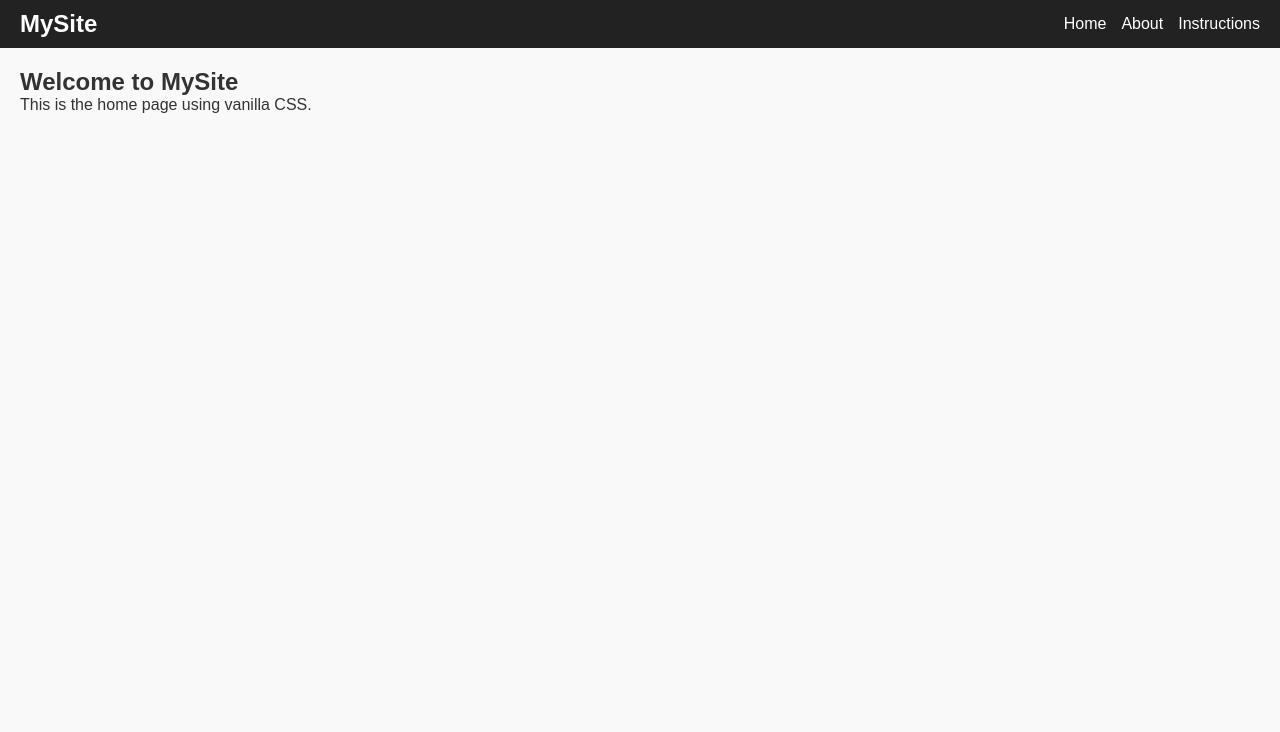
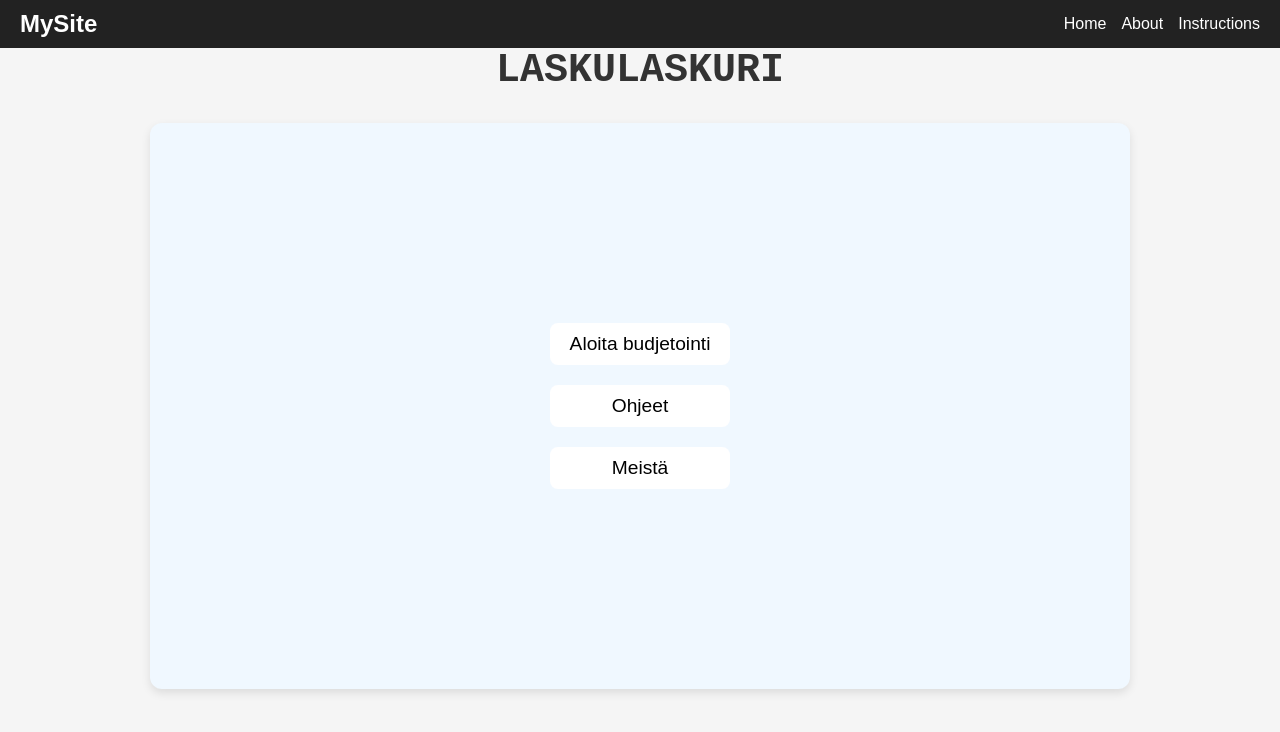
Before and after one commit to ilonamarkula/laskulaskuri, a React (Create React App) app: page / in a window 1280 px wide. Shown: the top 732 px of the page. Built offline with nearby package versions, Linux system fonts and the light colour scheme.

Commit message:
etusivun muutoksia

```diff
--- a/src/pages/Home.js
+++ b/src/pages/Home.js
@@ -1,8 +1,20 @@
+import { Link } from "react-router-dom";
+
 export default function Home() {
   return (
-    <section>
-      <h2>Welcome to MySite</h2>
-      <p>This is the home page using vanilla CSS.</p>
+    <section className="home">
+      <h1 className="title">LASKULASKURI</h1>
+      <div className="button-container">
+        <Link to="/" className="home-button">
+          Aloita budjetointi
+        </Link>
+        <Link to="/about" className="home-button">
+          Ohjeet
+        </Link>
+        <Link to="/about" className="home-button">
+          Meistä
+        </Link>
+      </div>
     </section>
   );
 }
--- a/src/styles.css
+++ b/src/styles.css
@@ -20,7 +20,58 @@ body {
 
 .content {
   flex-grow: 1;
-  padding: 20px;
+}
+
+.home {
+  display: flex;
+  flex-direction: column;
+  align-items: center;
+  min-height: 100vh;
+  background-color: whitesmoke;
+}
+
+.title {
+  font-family: "Andale Mono", monospace;
+  font-size: 2.5rem;
+  margin-bottom: 30px;
+}
+
+.button-container {
+  background-color: aliceblue; /* Erillinen vaalea laatikko nappien taustaksi */
+  padding: 200px 400px;
+  border-radius: 12px;
+  box-shadow: 0 4px 10px rgba(0, 0, 0, 0.1);
+  display: flex;
+  flex-direction: column;
+  gap: 20px;
+}
+
+.button-container button {
+  font-size: 1.2rem;
+  padding: 10px 20px;
+  cursor: pointer;
+  border: none;
+  border-radius: 8px;
+  background-color: white;
+  color: white;
+  transition: background-color 0.3s;
+}
+
+.home-button {
+  font-size: 1.2rem;
+  padding: 10px 20px;
+  cursor: pointer;
+  border: none;
+  border-radius: 8px;
+  background-color: white;
+  color: black;
+  text-align: center;
+  text-decoration: none; /* poistaa linkkiviivan */
+  transition: background-color 0.3s;
+}
+
+.button-container button:hover {
+  background-color: pink;
 }
 
 /* Header */
```
